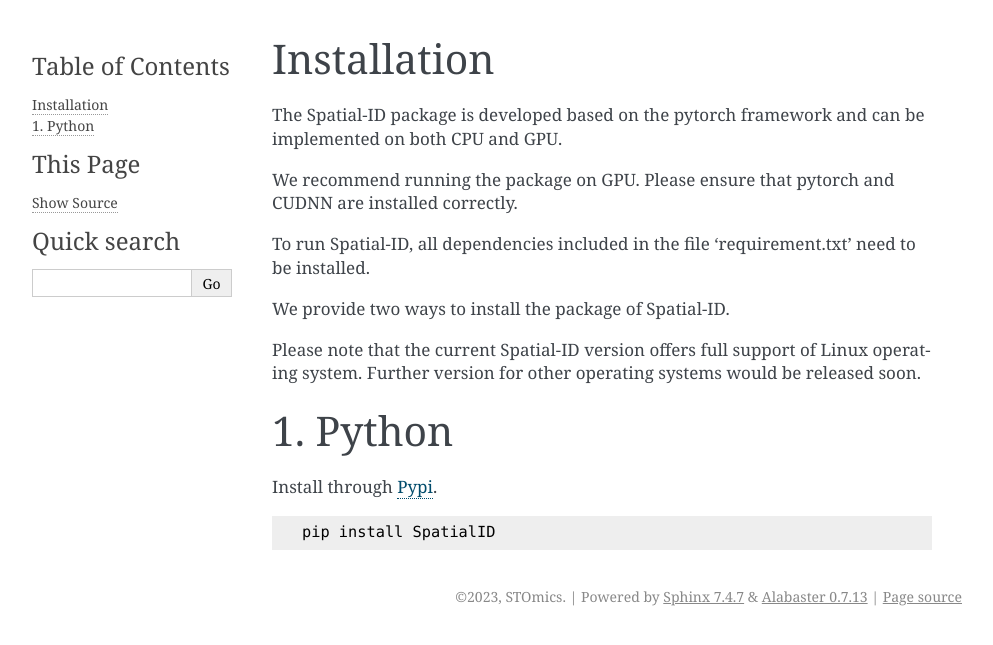
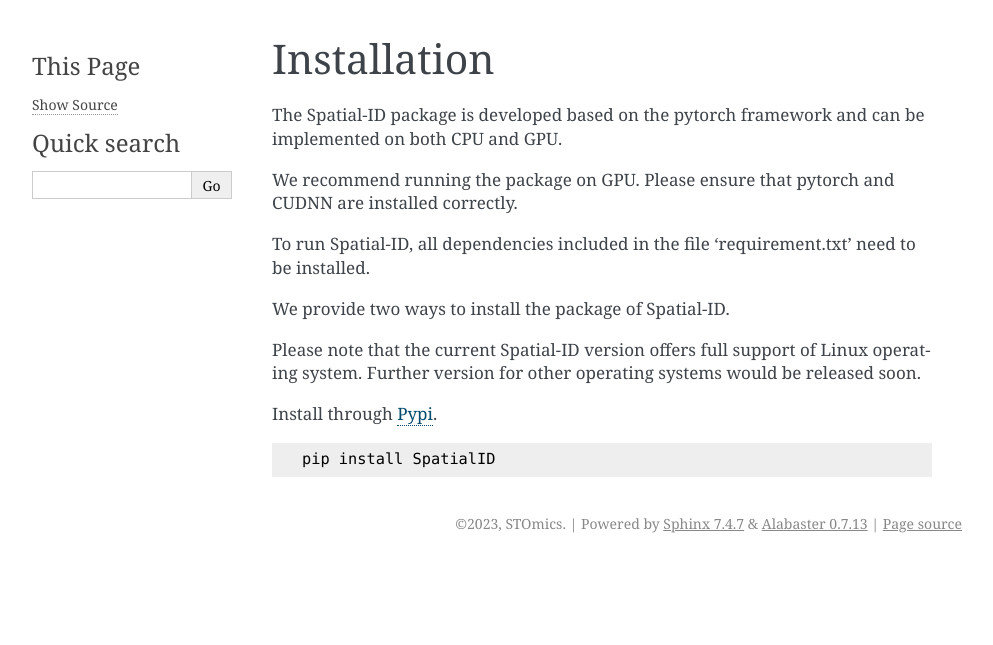
Before and after one commit to STOmics/SpatialID, a Sphinx documentation site: the page built from docs/source/installation.rst, in a window 1280 px wide. Shown: the top 645 px of the page, without its empty margins (148-1141 px from the left). Built offline with Sphinx 7.4.7, drawn with Linux system fonts in a browser that asks for light colours.

Commit message:
update docs

```diff
--- a/docs/source/index.rst
+++ b/docs/source/index.rst
@@ -2,8 +2,7 @@
 ======================================
 
 .. toctree::
-   :maxdepth: 1
-   :caption: Contents
+   :maxdepth: 2
 
    installation
    spatialid
--- a/docs/source/installation.rst
+++ b/docs/source/installation.rst
@@ -12,8 +12,6 @@
 Please note that the current Spatial-ID version offers full support of Linux operating system. Further version for other operating systems would be released soon.
 
 
-1. Python
-=========
 Install through `Pypi <https://pypi.org/project/SpatialID/>`_.
 
 .. code-block:: python
```
Also changed, not shown: other parts of docs/source/index.rst (+2 -0 lines), docs/source/spatialid.rst (+4 -4 lines).
